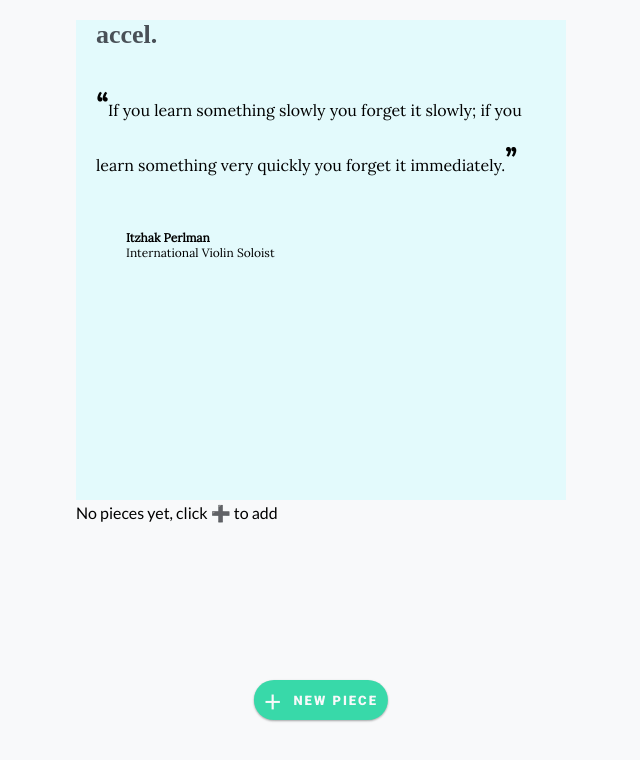
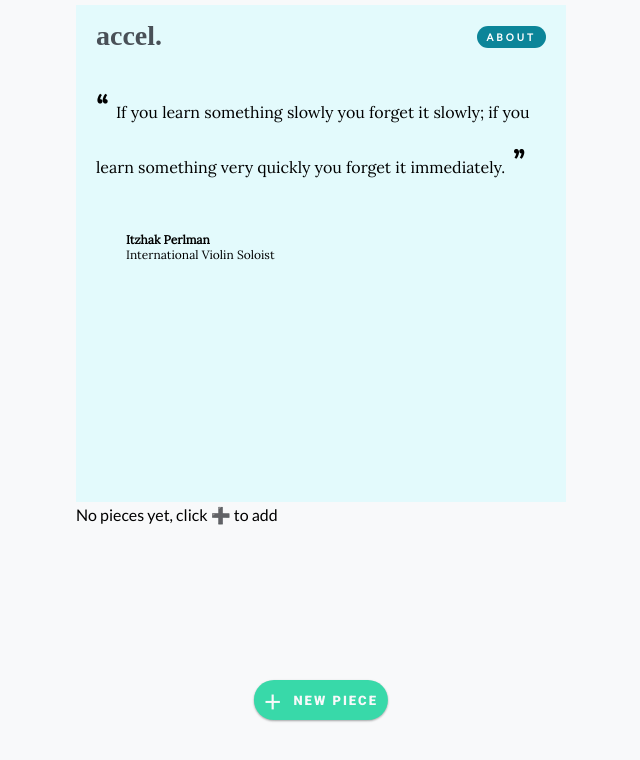
Before and after one commit to jcloeter/accelApp, a website built with Parcel: page index.html in a window 1280 px wide. Shown: the whole page, without its empty margins (319-959 px from the left). Built offline with nearby package versions, Linux system fonts and the light colour scheme; a web font is replaced by a local one.

Commit message:
navbar styling

```diff
--- a/index.html
+++ b/index.html
@@ -12,7 +12,15 @@
   <body>
     <section class="header" id="header">
 
-      <h3 class="header__accel-logo">accel.</h3>
+      <div class="navbar">
+        <h3 class="header__accel-logo">accel.</h3>
+        <a  href="">
+          <div class="navbar-about">About</div> </a>
+        <!-- <a id="lets-practice-btn" class="lets-practice-btn" href="#pieces">
+         <button> ⬇ Let's Practice</button>
+       </a> -->
+      </div>
+
 
       <div class="header__quote">
         <p class="header__quote-text">If you learn something slowly you forget it slowly; if you learn something very quickly you forget it immediately.</p>
--- a/sass/_base.scss
+++ b/sass/_base.scss
@@ -70,14 +70,13 @@ html {
 }
 
 body {
-  margin: 2rem;
   font-size: 1.6rem;
   background: $gray-000;
   font-family: "Lato", sans-serif; //<p> text font
   //   font-family: "Roboto", sans-serif; //<p> text font
   max-width: 50rem;
   height: 80vh;
-  margin: 2rem auto;
+  margin: 0.5rem auto;
   padding: 0 0.5rem;
   position: relative;
 }
--- a/sass/_header.scss
+++ b/sass/_header.scss
@@ -6,12 +6,40 @@
 .header {
   background-color: $cyan-000;
   margin-bottom: 0.3rem;
-  &__accel-logo {
-    font-family: "DM Serif Text";
-    color: $gray-700;
-    font-size: 2.6rem;
-    margin: 2rem;
+
+  .navbar {
+    display: flex;
+    flex-direction: row;
+    justify-content: space-between;
+    align-items: center;
+    // background-color: $teal-100;
+    width: 100%;
+    padding-top: 1.5rem;
+
+    .header__accel-logo {
+      font-family: "DM Serif Text";
+      color: $gray-700;
+      font-size: 2.8rem;
+      padding-left: 2rem;
+    }
+    .navbar-about {
+      margin-right: 2rem;
+      display: inline-block;
+      color: $gray-700;
+      text-decoration: none;
+      // border-bottom: solid $gray-800;
+      font-family: "Lato";
+      font-size: 1rem;
+      letter-spacing: 0.3rem;
+      font-weight: 600;
+      background-color: $cyan-800;
+      color: $white-000;
+      padding: 0.5rem 1rem;
+      border-radius: 15px;
+      text-transform: uppercase;
+    }
   }
+
   &__quote {
     font-family: "Lora";
     margin-top: 3rem;
@@ -20,12 +48,12 @@
     &-text {
       line-height: 5rem;
       &:before {
-        content: "“";
+        content: "“ ";
 
         @include quotes;
       }
       &:after {
-        content: "”";
+        content: " ”";
         @include quotes;
       }
     }
```
Also changed, not shown: css/style.css.
